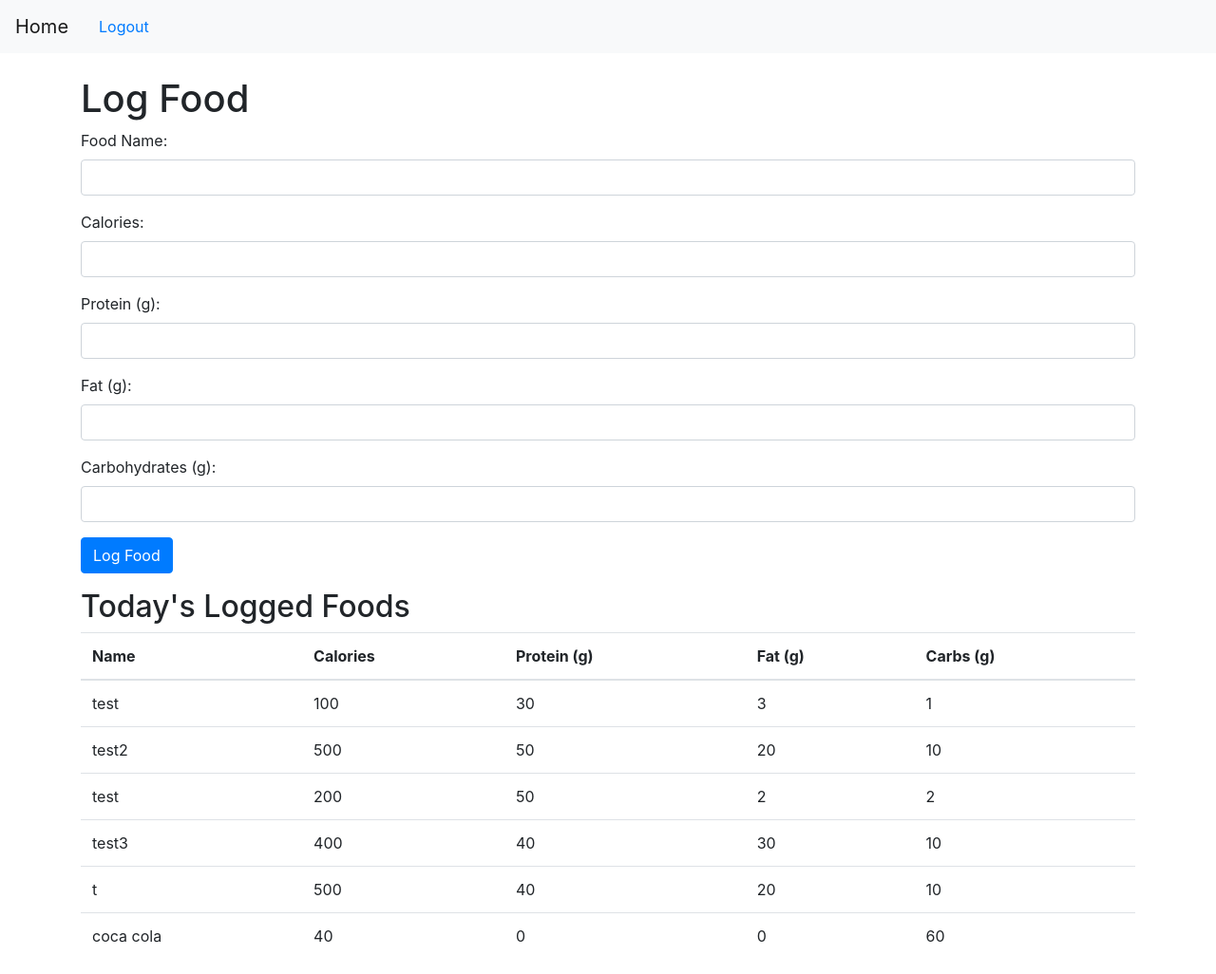
After one commit to oskuuh43/KcalAndMacroTracker, a Flask app: page /log_food in a window 1280 px wide. The commit adds this page. Shown: the whole page at 95% size. Run offline with Flask 3, Linux system fonts and the light colour scheme; a user stored in the database is signed in; some libraries are stand-ins or nearby versions.

Commit message:
Flask and SQLite working. Frontend fixed, and base functionality of the app implemented.
calorie tracking added. able to set own calorie and macronutrient goals, and add food items for tracking daily calories.

```diff
--- a/CreateDb.py
+++ b/CreateDb.py
@@ -1,5 +1,5 @@
 from app import app, db
-from app.models import FoodItem
+from app.models import FoodEntry, User
 
 with app.app_context():
     db.create_all()
--- a/app/__init__.py
+++ b/app/__init__.py
@@ -2,6 +2,7 @@ from flask import Flask
 from flask_sqlalchemy import SQLAlchemy
 from flask_login import LoginManager
 from flask_migrate import Migrate
+
 
 app = Flask(__name__)
 app.config['SECRET_KEY'] = 'your_secret_key'
@@ -13,6 +14,7 @@ migrate = Migrate(app, db)
 login_manager = LoginManager(app)
 login_manager.login_view = 'login'
 
+
 from app import routes, models
 
 @login_manager.user_loader
--- a/app/routes.py
+++ b/app/routes.py
@@ -1,13 +1,14 @@
 from flask import render_template, url_for, flash, redirect, request
 from app import app, db
-from app.models import User, FoodItem
+from app.models import User, FoodEntry
 from app.forms import RegistrationForm, LoginForm
 from flask_login import login_user, current_user, logout_user, login_required
+from datetime import datetime
 
 @app.route('/register', methods=['GET', 'POST'])
 def register():
     if current_user.is_authenticated:
-        return redirect(url_for('index'))
+        return redirect(url_for('home'))
     form = RegistrationForm()
     if form.validate_on_submit():
         user = User(username=form.username.data, email=form.email.data)
@@ -21,52 +22,80 @@ def register():
 @app.route('/login', methods=['GET', 'POST'])
 def login():
     if current_user.is_authenticated:
-        return redirect(url_for('index'))
+        return redirect(url_for('home'))
     form = LoginForm()
     if form.validate_on_submit():
         user = User.query.filter_by(email=form.email.data).first()
         if user and user.check_password(form.password.data):
             login_user(user, remember=True)
             next_page = request.args.get('next')
-            return redirect(next_page) if next_page else redirect(url_for('index'))
+            return redirect(next_page) if next_page else redirect(url_for('home'))
         else:
             flash('Login Unsuccessful. Please check email and password', 'danger')
     return render_template('login.html', title='Login', form=form)
 
 @app.route('/logout')
+@login_required
 def logout():
     logout_user()
-    return redirect(url_for('index'))
+    return redirect(url_for('home'))
 
-@app.route('/')
+@app.route('/home')
 @login_required
-def index():
-    food_items = FoodItem.query.filter_by(user_id=current_user.id).all()
-    return render_template('index.html', food_items=food_items)
+def home():
+    today = datetime.utcnow().date()
+    user = current_user
+    total_calories = sum(entry.calories for entry in FoodEntry.query.filter_by(user_id=user.id, date=today).all())
+    calories_left = user.daily_calorie_goal - total_calories
+    return render_template('home.html', today=today, calorie_goal=user.daily_calorie_goal, calories_left=calories_left)
 
-@app.route('/add_food', methods=['GET', 'POST'])
+
+
+@app.route('/log_food', methods=['GET', 'POST'])
 @login_required
-def add_food():
+def log_food():
     if request.method == 'POST':
         name = request.form.get('name')
         calories = request.form.get('calories')
         protein = request.form.get('protein')
-        carbohydrates = request.form.get('carbohydrates')
-        fats = request.form.get('fats')
+        fat = request.form.get('fat')
+        carbs = request.form.get('carbs')
 
-        new_food_item = FoodItem(name=name, calories=calories, protein=protein, carbohydrates=carbohydrates, fats=fats, user_id=current_user.id)
-        db.session.add(new_food_item)
+        if not all([name, calories, protein, fat, carbs]):
+            flash('All fields are required.', 'danger')
+            return redirect(url_for('log_food'))
+
+        try:
+            calories = int(calories)
+            protein = int(protein)
+            fat = int(fat)
+            carbs = int(carbs)
+        except ValueError:
+            flash('Please enter valid numbers for calories and macronutrients.', 'danger')
+            return redirect(url_for('log_food'))
+
+        entry = FoodEntry(user_id=current_user.id, name=name, calories=calories, protein=protein, fat=fat, carbs=carbs, date=datetime.utcnow().date())
+        db.session.add(entry)
         db.session.commit()
-        flash('Food item added successfully', 'success')
-        return redirect(url_for('index'))
-    return render_template('add_food.html')
+        flash('Food item logged successfully', 'success')
 
-@app.route('/delete_food/<int:id>', methods=['POST'])
+    today = datetime.utcnow().date()
+    food_entries_today = FoodEntry.query.filter_by(user_id=current_user.id, date=today).all()
+
+    return render_template('log_food.html', food_entries=food_entries_today)
+
+
+@app.route('/set_goals', methods=['GET', 'POST'])
 @login_required
-def delete_food(id):
-    food_item = FoodItem.query.get(id)
-    if food_item and food_item.user_id == current_user.id:
-        db.session.delete(food_item)
+def set_goals():
+    if request.method == 'POST':
+        current_user.daily_calorie_goal = int(request.form['calorie_goal'])
+        current_user.daily_protein_goal = int(request.form['protein_goal'])
+        current_user.daily_fat_goal = int(request.form['fat_goal'])
+        current_user.daily_carbs_goal = int(request.form['carbs_goal'])
+
         db.session.commit()
-        flash('Food item deleted successfully', 'success')
-    return redirect(url_for('index'))
+        flash('Goals updated successfully', 'success')
+        return redirect(url_for('home'))
+
+    return render_template('set_goals.html')
--- a/app/templates/base.html
+++ b/app/templates/base.html
@@ -14,7 +14,7 @@
 </head>
 <body>
     <nav class="navbar navbar-expand-lg navbar-light bg-light">
-        <a class="navbar-brand" href="{{ url_for('index') }}">Home</a>
+        <a class="navbar-brand" href="{{ url_for('home') }}">Home</a>
         {% if current_user.is_authenticated %}
             <a class="nav-link" href="{{ url_for('logout') }}">Logout</a>
         {% else %}
--- /dev/null
+++ b/app/templates/log_food.html
@@ -0,0 +1,60 @@
+{% extends "base.html" %}
+
+{% block title %}Log Food{% endblock %}
+
+{% block content %}
+<h1>Log Food</h1>
+<form method="POST" action="{{ url_for('log_food') }}">
+    <div class="form-group">
+        <label for="name">Food Name:</label>
+        <input type="text" id="name" name="name" class="form-control" required>
+    </div>
+    <div class="form-group">
+        <label for="calories">Calories:</label>
+        <input type="number" id="calories" name="calories" class="form-control" required>
+    </div>
+    <div class="form-group">
+        <label for="protein">Protein (g):</label>
+        <input type="number" id="protein" name="protein" class="form-control" required>
+    </div>
+    <div class="form-group">
+        <label for="fat">Fat (g):</label>
+        <input type="number" id="fat" name="fat" class="form-control" required>
+    </div>
+    <div class="form-group">
+        <label for="carbs">Carbohydrates (g):</label>
+        <input type="number" id="carbs" name="carbs" class="form-control" required>
+    </div>
+    <div class="form-group">
+        <input type="submit" value="Log Food" class="btn btn-primary">
+    </div>
+</form>
+
+<h2>Today's Logged Foods</h2>
+<table class="table">
+    <thead>
+        <tr>
+            <th>Name</th>
+            <th>Calories</th>
+            <th>Protein (g)</th>
+            <th>Fat (g)</th>
+            <th>Carbs (g)</th>
+        </tr>
+    </thead>
+    <tbody>
+        {% for entry in food_entries %}
+        <tr>
+            <td>{{ entry.name }}</td>
+            <td>{{ entry.calories }}</td>
+            <td>{{ entry.protein }}</td>
+            <td>{{ entry.fat }}</td>
+            <td>{{ entry.carbs }}</td>
+        </tr>
+        {% else %}
+        <tr>
+            <td colspan="5">No food items logged today.</td>
+        </tr>
+        {% endfor %}
+    </tbody>
+</table>
+{% endblock %}
```
Also changed, not shown: app/models.py (+15 -7 lines), app/templates/home.html (added, +41 -0 lines), app/templates/login.html (+12 -10 lines), app/templates/register.html (+15 -17 lines), app/templates/set_goals.html (added, +28 -0 lines), migrations/versions/ad787a9d677d_add_daily_goals_and_food_entry_tracking.py (added, +48 -0 lines), migrations/versions/e84b40f9586a_initial_migration.py (added, +53 -0 lines), instance/site.db.
